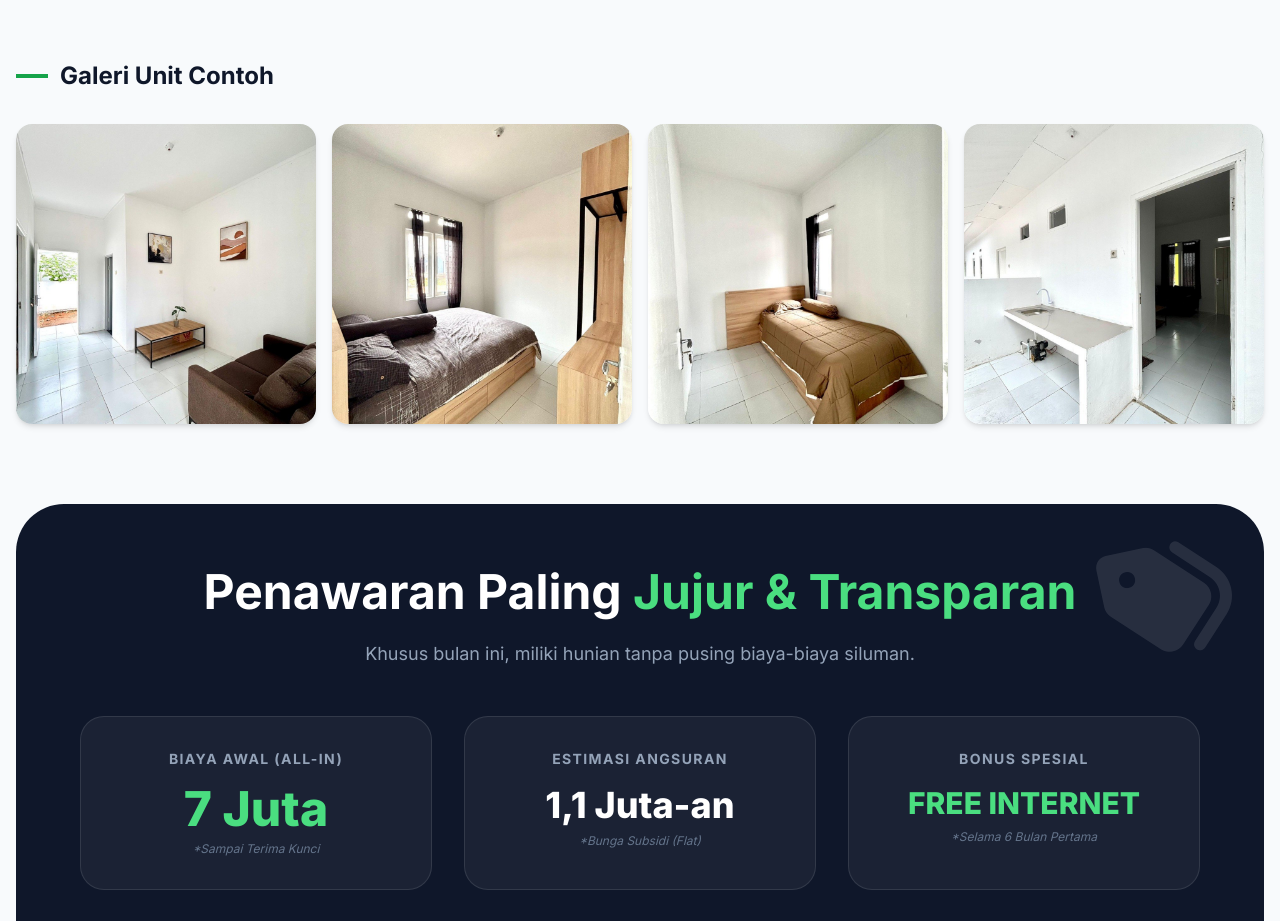
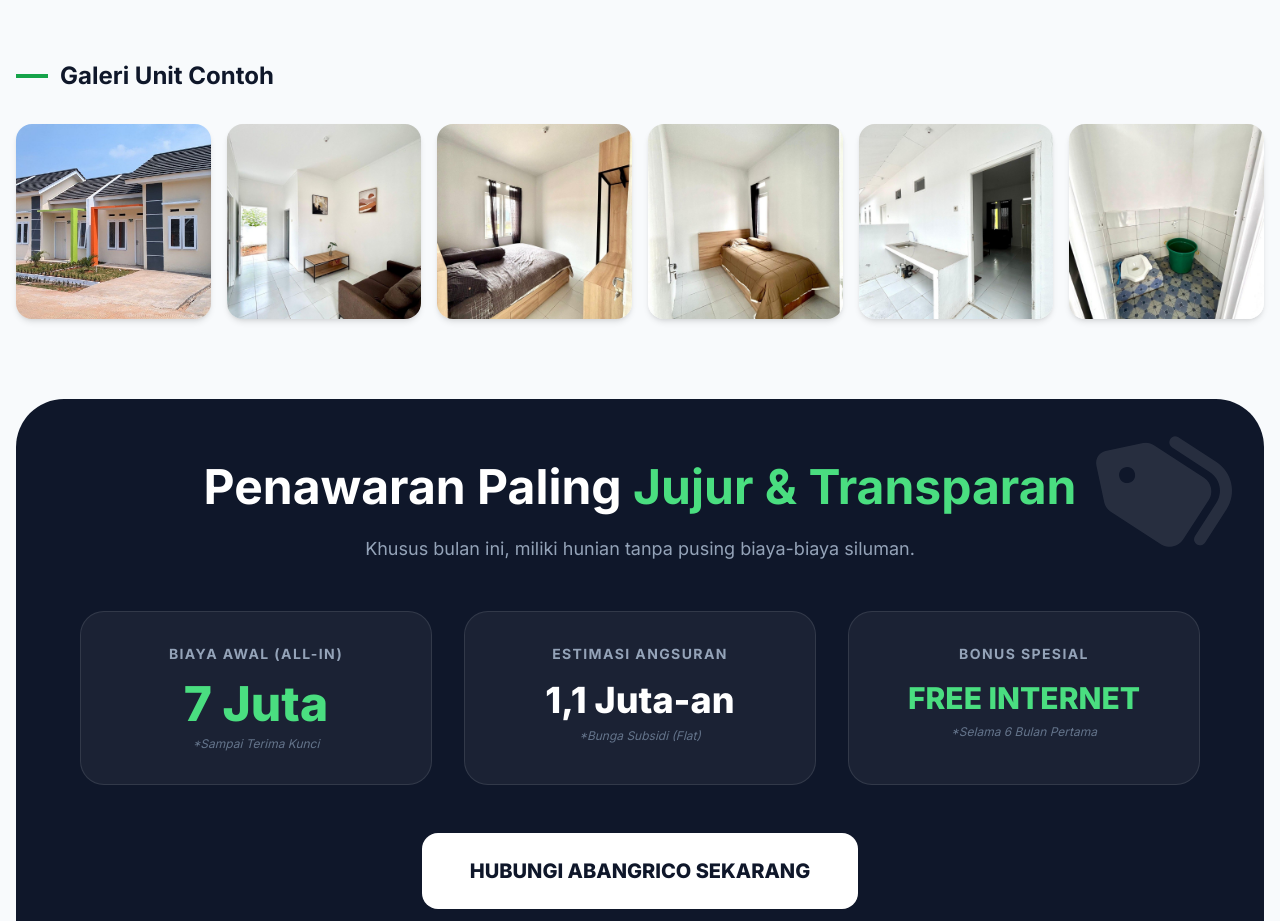
Before and after one commit to mkpesonabot-star/Pesona_Kahuripan, a plain HTML site: page index.html in a window 1280 px wide. Shown: the part 1360-2281 px from the top of the page. Drawn offline with nearby package versions, Linux system fonts and the light colour scheme.

Commit message:
Add unit gallery with 6 photos including bathroom and row units

```diff
--- a/index.html
+++ b/index.html
@@ -151,7 +151,10 @@
                 <h3 class="text-2xl font-bold mb-8 flex items-center">
                     <span class="w-8 h-1 bg-green-600 mr-3"></span> Galeri Unit Contoh
                 </h3>
-                <div class="grid grid-cols-2 md:grid-cols-4 gap-4">
+                <div class="grid grid-cols-2 md:grid-cols-3 lg:grid-cols-6 gap-4">
+                    <div class="aspect-square rounded-2xl overflow-hidden shadow-md">
+                        <img src="assets/images/unit-deret.jpg" alt="Unit Deret" class="w-full h-full object-cover hover:scale-110 transition-all duration-300">
+                    </div>
                     <div class="aspect-square rounded-2xl overflow-hidden shadow-md">
                         <img src="assets/images/ruang-tamu.jpg" alt="Ruang Tamu" class="w-full h-full object-cover hover:scale-110 transition-all duration-300">
                     </div>
@@ -163,6 +166,9 @@
                     </div>
                     <div class="aspect-square rounded-2xl overflow-hidden shadow-md">
                         <img src="assets/images/dapur.jpg" alt="Dapur" class="w-full h-full object-cover hover:scale-110 transition-all duration-300">
+                    </div>
+                    <div class="aspect-square rounded-2xl overflow-hidden shadow-md">
+                        <img src="assets/images/kamar-mandi.jpg" alt="Kamar Mandi" class="w-full h-full object-cover hover:scale-110 transition-all duration-300">
                     </div>
                 </div>
             </div>
```
Also changed, not shown: assets/images/kamar-mandi.jpg (added), assets/images/unit-deret.jpg (added).
